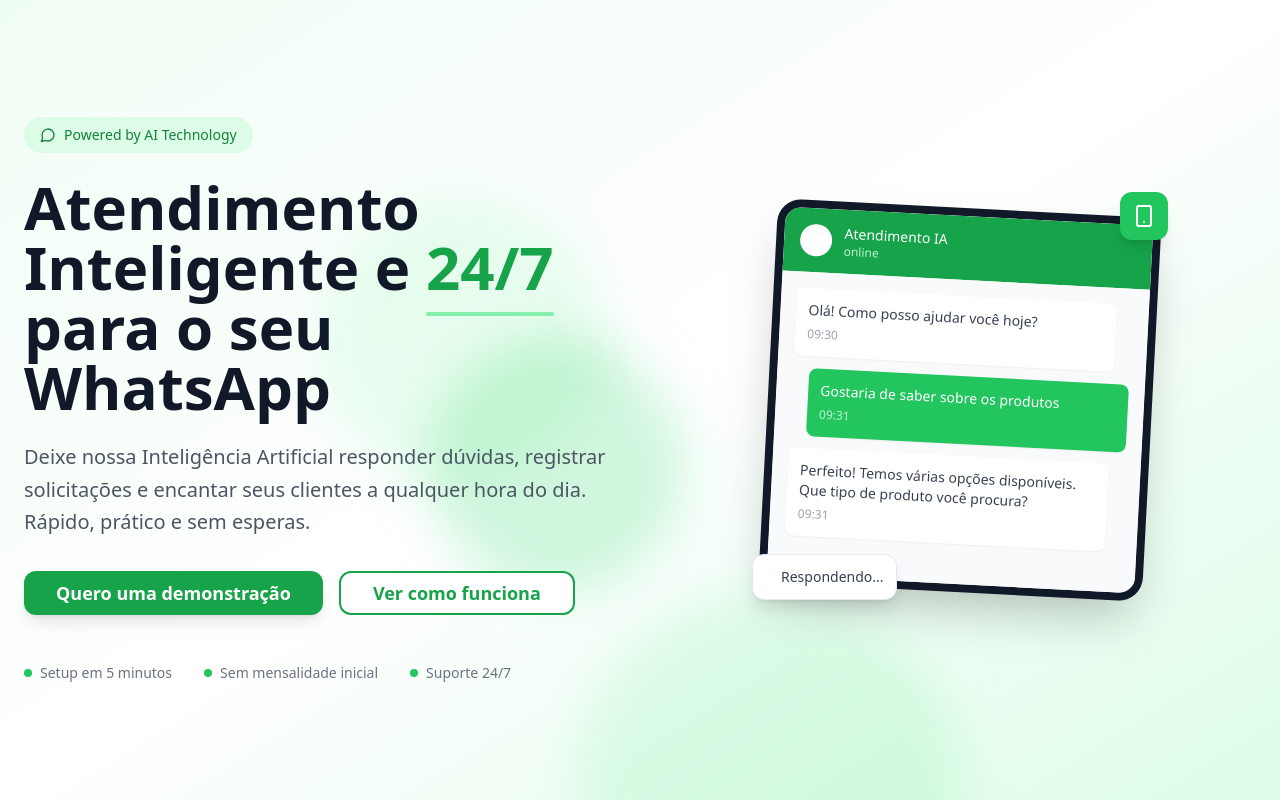
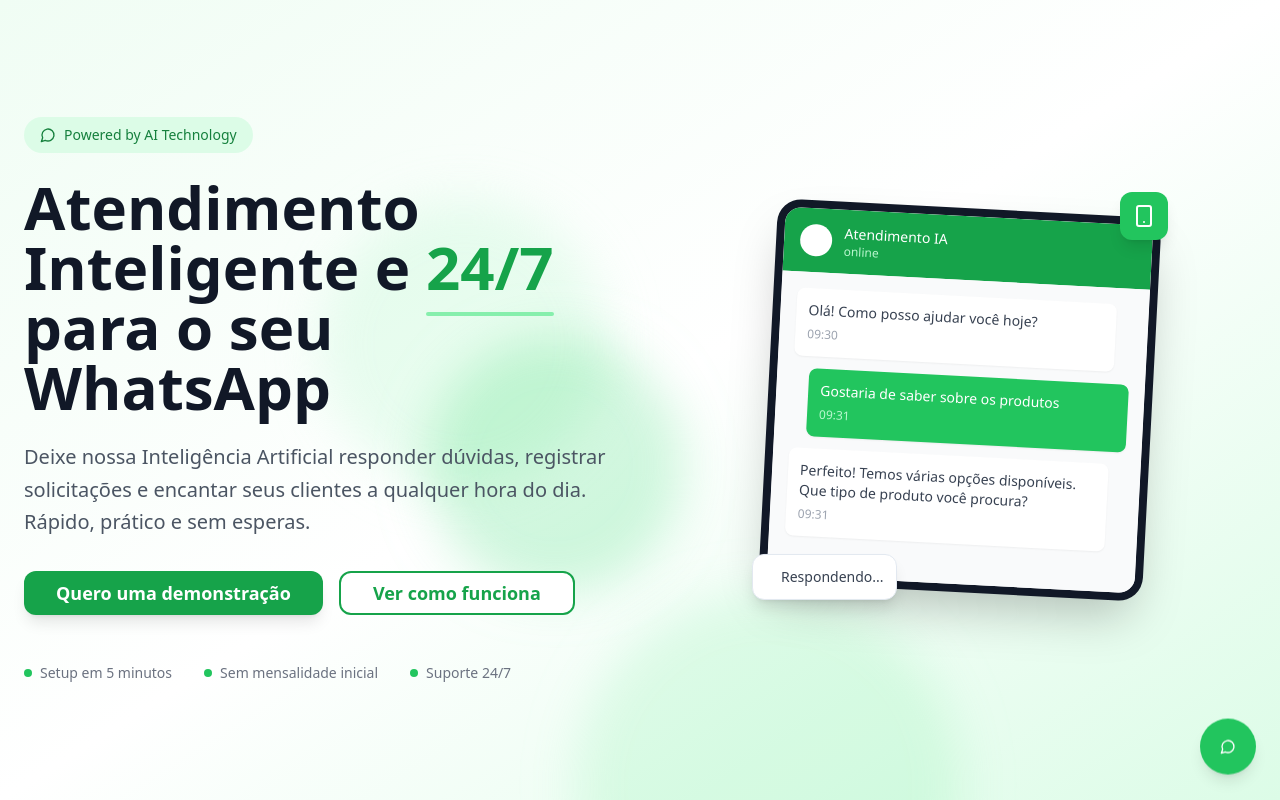
Before and after one commit to NtarSantos/lp-iaju, a React (Vite) app: page / in a window 1280 px wide. Shown: the top 800 px of the page. Built offline with nearby package versions, Linux system fonts and the light colour scheme.

Commit message:
Add WhatsApp button
Adds a WhatsApp button to the lead form that directs to the specified WhatsApp number.

```diff
--- /dev/null
+++ b/src/components/WhatsAppButton.tsx
@@ -0,0 +1,25 @@
+
+import { MessageCircle } from "lucide-react";
+import { Button } from "@/components/ui/button";
+
+const WhatsAppButton = () => {
+  const phoneNumber = "5579995666997"; // Número sem espaços e caracteres especiais
+  const message = "Olá! Gostaria de saber mais informações sobre o Agente de IA WhatsApp.";
+
+  const handleWhatsAppClick = () => {
+    const whatsappUrl = `https://wa.me/${phoneNumber}?text=${encodeURIComponent(message)}`;
+    window.open(whatsappUrl, '_blank');
+  };
+
+  return (
+    <Button
+      onClick={handleWhatsAppClick}
+      className="fixed bottom-6 right-6 z-50 h-14 w-14 rounded-full bg-whatsapp-500 hover:bg-whatsapp-600 text-white shadow-lg hover:shadow-xl transition-all duration-300 animate-float"
+      size="icon"
+    >
+      <MessageCircle className="w-6 h-6" />
+    </Button>
+  );
+};
+
+export default WhatsAppButton;
--- a/src/pages/Index.tsx
+++ b/src/pages/Index.tsx
@@ -2,6 +2,7 @@
 import HeroSection from "@/components/HeroSection";
 import BenefitsSection from "@/components/BenefitsSection";
 import LeadForm from "@/components/LeadForm";
+import WhatsAppButton from "@/components/WhatsAppButton";
 
 const Index = () => {
   const scrollToForm = () => {
@@ -17,6 +18,9 @@ const Index = () => {
       <BenefitsSection />
       <LeadForm />
 
+      {/* WhatsApp Button */}
+      <WhatsAppButton />
+
       {/* Footer */}
       <footer className="bg-gray-900 text-white py-8">
         <div className="container mx-auto px-6 text-center">
```
